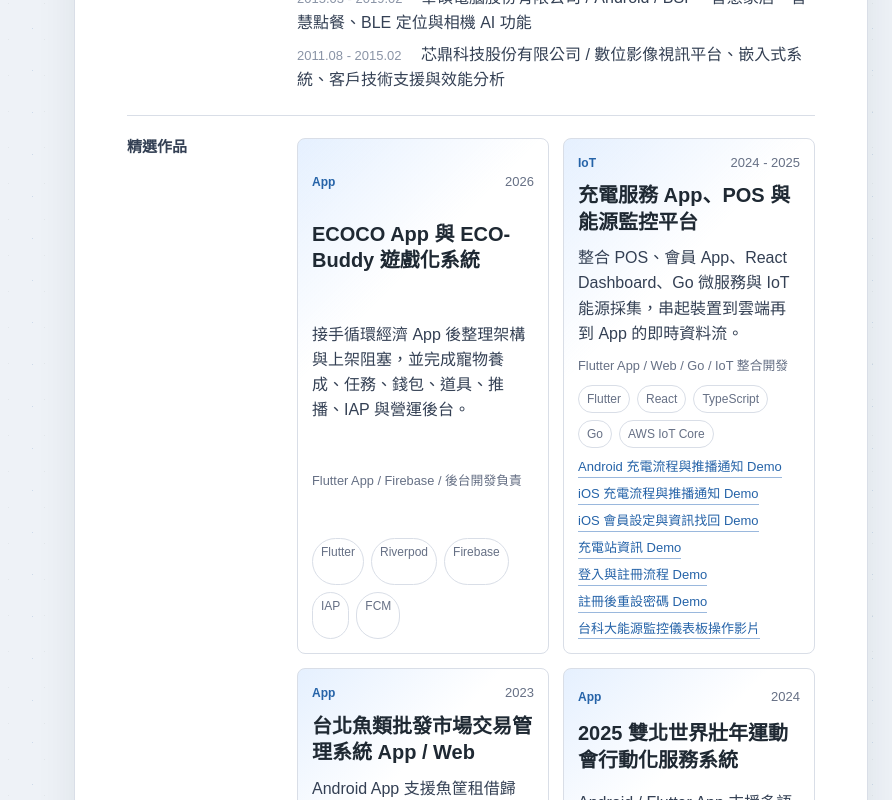
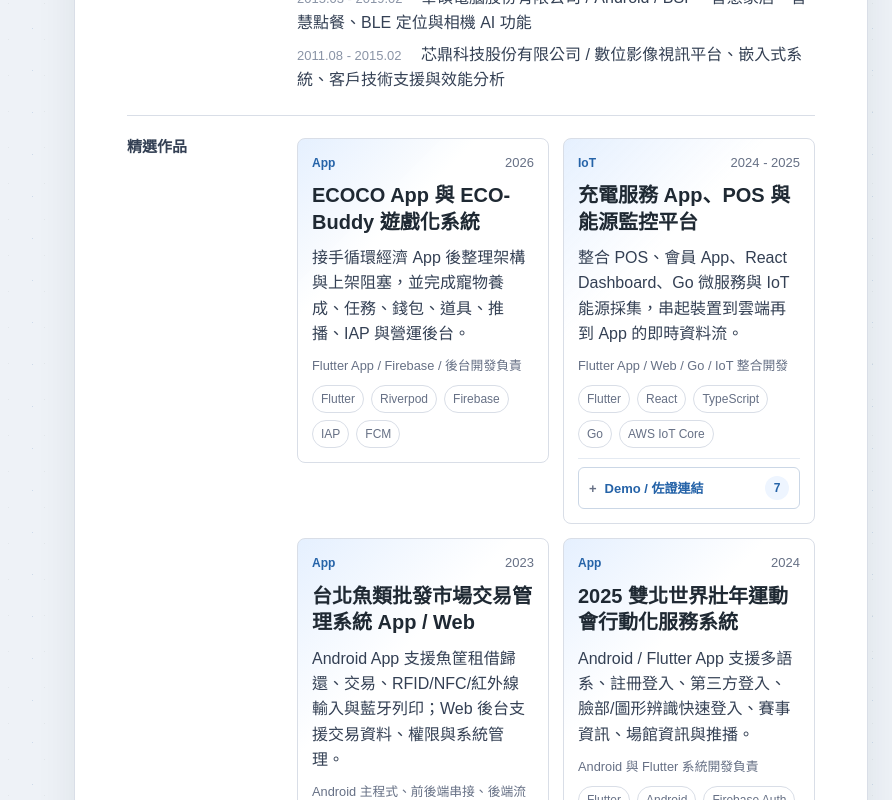
Before and after one commit to shangchian/resume, a Next.js app: page / in a window 1280 px wide. Shown: the part 2660-3460 px from the top of the page, without its empty margins (388-1280 px from the left). Built offline with nearby package versions, Linux system fonts and the light colour scheme.

Commit message:
Refine portfolio resource layout

```diff
--- a/app/globals.css
+++ b/app/globals.css
@@ -579,8 +579,7 @@ address {
 }
 
 .stack,
-.job-links,
-.resource-links {
+.job-links {
   display: flex;
   flex-wrap: wrap;
   gap: 7px;
@@ -596,12 +595,78 @@ address {
   font-weight: 500;
 }
 
-.job-links a,
-.resource-links a {
+.job-links a {
   border-bottom: 1px solid #9ab8dd;
   color: var(--accent);
   font-size: 13px;
   line-height: 1.45;
+}
+
+.resource-disclosure {
+  border-top: 1px solid #e4eaf2;
+  padding-top: 8px;
+}
+
+.resource-disclosure summary {
+  display: flex;
+  gap: 8px;
+  align-items: center;
+  border: 1px solid #cbd7e6;
+  border-radius: 6px;
+  background: rgba(255, 255, 255, 0.78);
+  color: var(--accent);
+  cursor: pointer;
+  font-size: 13px;
+  font-weight: 600;
+  line-height: 1.35;
+  list-style: none;
+  padding: 8px 10px;
+}
+
+.resource-disclosure summary::-webkit-details-marker {
+  display: none;
+}
+
+.resource-disclosure summary::before {
+  color: #667085;
+  content: "+";
+  font-weight: 650;
+}
+
+.resource-disclosure[open] summary::before {
+  content: "-";
+}
+
+.resource-disclosure summary span {
+  display: inline-grid;
+  min-width: 24px;
+  height: 24px;
+  margin-left: auto;
+  place-items: center;
+  border-radius: 999px;
+  background: var(--accent-soft);
+  color: var(--accent);
+  font-size: 12px;
+}
+
+.resource-links {
+  display: grid;
+  grid-template-columns: repeat(auto-fit, minmax(170px, 1fr));
+  gap: 8px;
+  padding-top: 8px;
+}
+
+.resource-links a {
+  display: block;
+  min-height: 36px;
+  border: 1px solid #cbd7e6;
+  border-radius: 6px;
+  background: #fff;
+  color: var(--accent);
+  font-size: 13px;
+  font-weight: 500;
+  line-height: 1.35;
+  padding: 8px 10px;
 }
 
 .archive-summary {
@@ -629,6 +694,7 @@ address {
 .portfolio-grid {
   display: grid;
   grid-template-columns: 1fr 1fr;
+  align-items: start;
   gap: 14px;
 }
 
--- a/app/page.tsx
+++ b/app/page.tsx
@@ -748,13 +748,24 @@ export default function Home() {
                     ))}
                   </div>
                   {item.links.length > 0 && (
+                    <details className="resource-disclosure">
+                      <summary>
+                        Demo / 佐證連結
+                        <span>{item.links.length}</span>
+                      </summary>
                       <div className="resource-links">
                         {item.links.map((link) => (
-                        <a href={link.href} key={link.href} target="_blank">
+                          <a
+                            href={link.href}
+                            key={link.href}
+                            target="_blank"
+                            rel="noreferrer"
+                          >
                             {link.label}
                           </a>
                         ))}
                       </div>
+                    </details>
                   )}
                 </section>
               ))}
```
Lines whose indentation alone changed are shown as unchanged.
